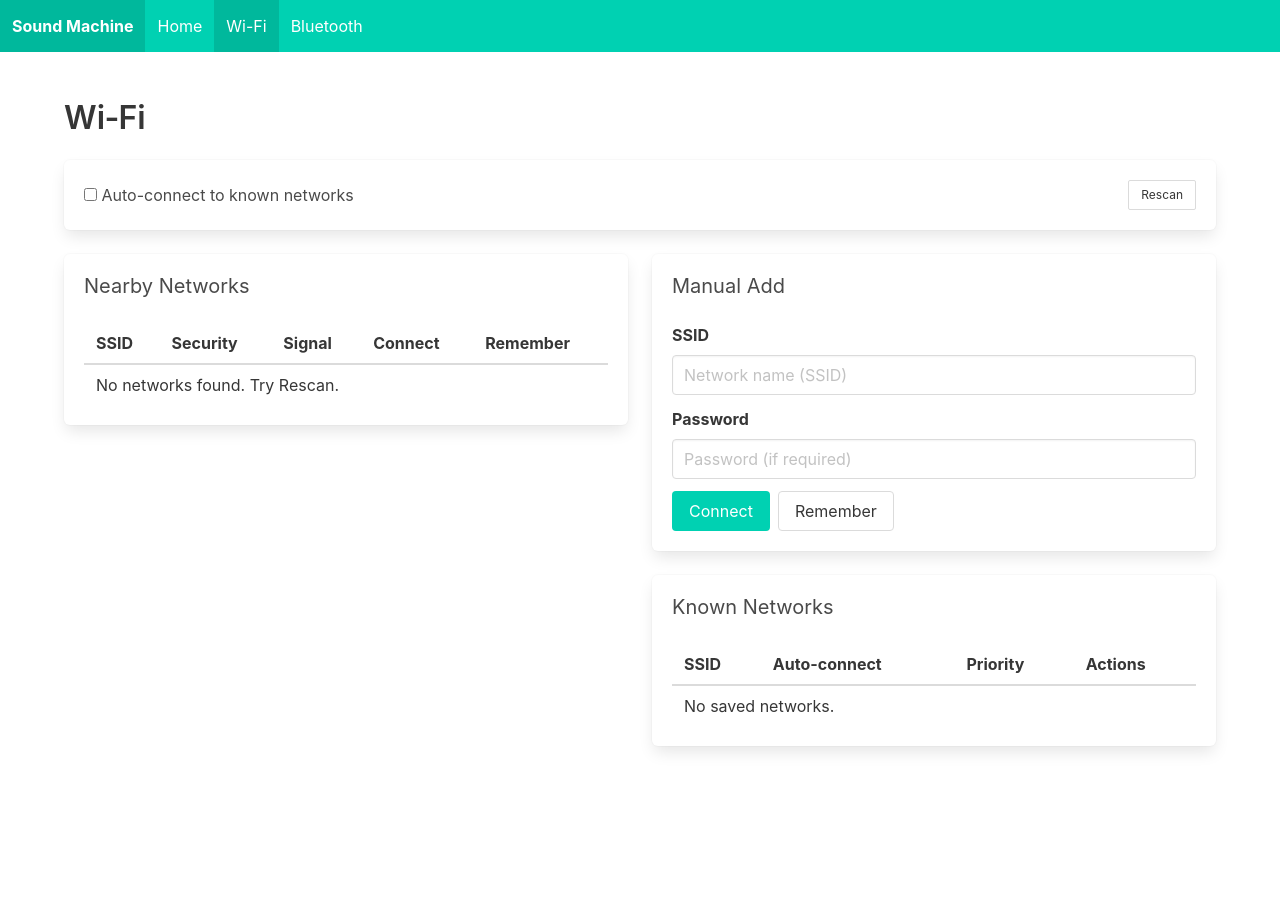
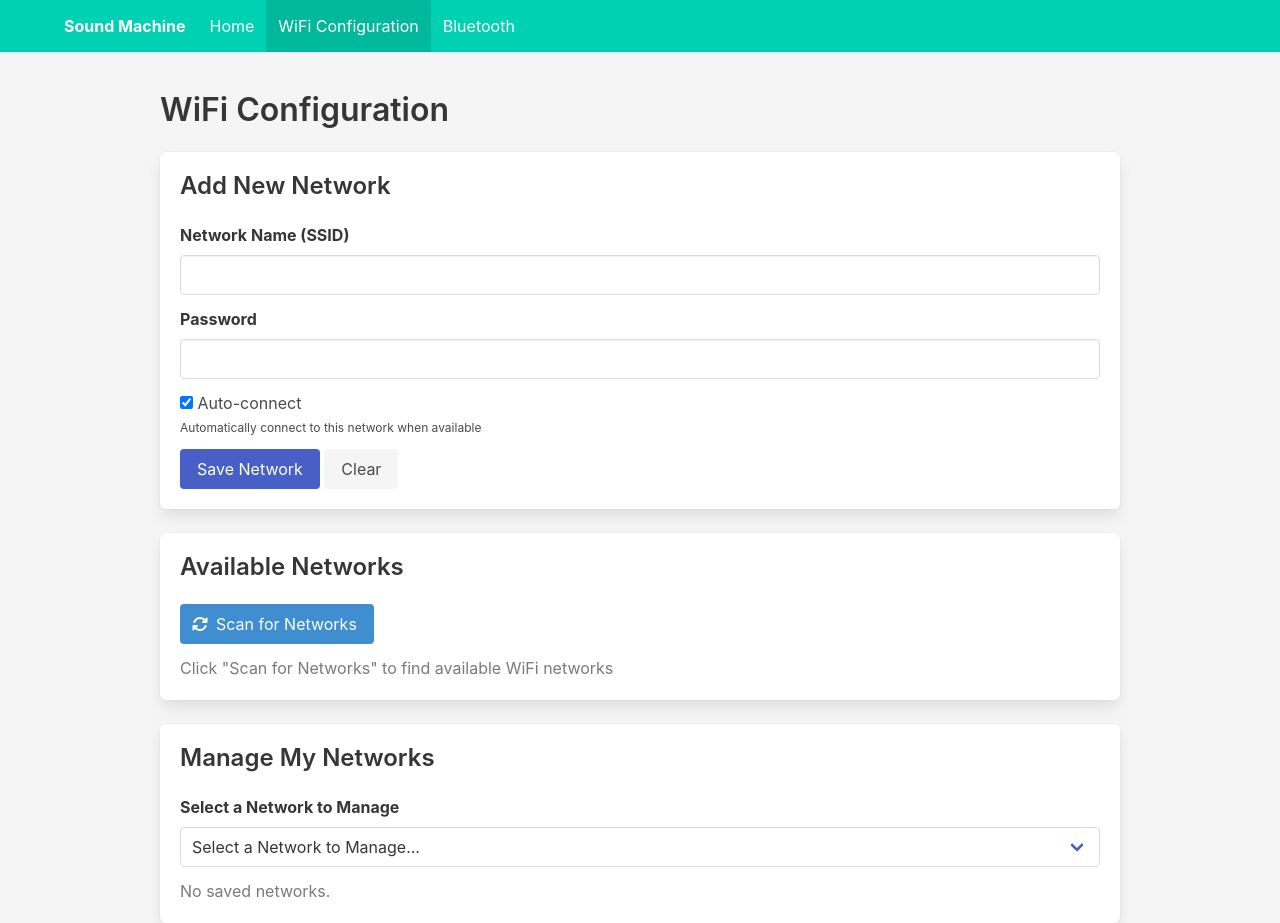
Before and after one commit to schubbydoo/sound-machine, a Flask app: template web_interface/backend/templates/wifi.html in a window 1280 px wide. Before the commit the page ends 752 px from the top, so only its background shows below. Run offline with Flask 3, Linux system fonts and the light colour scheme; the template is opened without the code that fills it, so the values that code supplies are empty.

Commit message:
feat(wifi): manage WiFi via NetworkManager profiles; untrack wifi.json
Add nm_wifi.py (NM keyfile helpers), route network_utils through it and
update wifi.html. Known networks now come from NetworkManager instead of
config/wifi.json. Untrack config/wifi.json (contained credentials), add
it to .gitignore and ship config/wifi.json.example.

Co-Authored-By: Claude Sonnet 5.5 <noreply@anthropic.com>

```diff
--- a/web_interface/backend/templates/wifi.html
+++ b/web_interface/backend/templates/wifi.html
@@ -3,198 +3,231 @@
 <head>
   <meta charset="UTF-8" />
   <meta name="viewport" content="width=device-width, initial-scale=1" />
-  <title>Wi‑Fi</title>
+  <title>WiFi Configuration</title>
   <link rel="stylesheet" href="https://cdn.jsdelivr.net/npm/bulma@0.9.4/css/bulma.min.css">
+  <link rel="stylesheet" href="https://cdnjs.cloudflare.com/ajax/libs/font-awesome/6.4.0/css/all.min.css">
+  <style>
+    body { padding-top: 0; background-color: #f5f5f5; min-height: 100vh; }
+    .container.main-content { max-width: 960px; margin-top: 40px; }
+    .box { border-radius: 6px; box-shadow: 0 0.5em 1em -0.125em rgba(10,10,10,0.1), 0 0px 0 1px rgba(10,10,10,0.02); }
+    .navbar { margin-bottom: 0; }
+    .navbar.is-primary { background-color: #00d1b2; }
+    .navbar-item.is-active { background-color: rgba(0,0,0,0.1); color: white; }
+  </style>
 </head>
 <body>
+
 <nav class="navbar is-primary" role="navigation" aria-label="main navigation">
+  <div class="container">
     <div class="navbar-brand">
-    <a class="navbar-item" href="/">
-      <strong>Sound Machine</strong>
+      <a class="navbar-item" href="/"><strong>Sound Machine</strong></a>
+      <a role="button" class="navbar-burger" aria-label="menu" aria-expanded="false" data-target="navbarMain">
+        <span aria-hidden="true"></span><span aria-hidden="true"></span><span aria-hidden="true"></span>
       </a>
     </div>
-  <div class="navbar-menu">
+    <div id="navbarMain" class="navbar-menu">
       <div class="navbar-start">
-      <a class="navbar-item" href="/">
-        Home
-      </a>
-      <a class="navbar-item is-active" href="/wifi">
-        Wi-Fi
-      </a>
-      <a class="navbar-item" href="/bt">
-        Bluetooth
-      </a>
+        <a class="navbar-item" href="/">Home</a>
+        <a class="navbar-item is-active" href="/wifi">WiFi Configuration</a>
+        <a class="navbar-item" href="/bt">Bluetooth</a>
+      </div>
     </div>
   </div>
 </nav>
 
-<section class="section">
-  <div class="container">
-    <h1 class="title">Wi‑Fi</h1>
+<div class="container main-content">
+  <div id="flashMsg" style="display:none" class="notification is-success is-light">
+    <button class="delete"></button>
+    <span class="icon"><i class="fas fa-check-circle"></i></span>
+    <span id="flashText"></span>
+  </div>
+  <div id="errorMsg" style="display:none" class="notification is-danger is-light">
+    <button class="delete"></button>
+    <span class="icon"><i class="fas fa-exclamation-triangle"></i></span>
+    <span id="errorText"></span>
+  </div>
+
+  <h1 class="title is-3">WiFi Configuration</h1>
+
   <div class="box">
-      <div class="level">
-        <div class="level-left">
-          <div class="level-item">
+    <h2 class="title is-4">Add New Network</h2>
+    <form id="addNetworkForm">
+      <div class="field">
+        <label class="label" for="ssid">Network Name (SSID)</label>
+        <div class="control">
+          <input class="input" type="text" id="ssid" name="ssid" required>
+        </div>
+      </div>
+      <div class="field">
+        <label class="label" for="password">Password</label>
+        <div class="control">
+          <input class="input" type="password" id="password" name="password">
+        </div>
+      </div>
+      <div class="field">
+        <div class="control">
           <label class="checkbox">
-              <input type="checkbox" id="auto" onchange="toggleAuto(this.checked)" {% if wcfg.autoConnect %}checked{% endif %}>
-              Auto-connect to known networks
+            <input type="checkbox" id="autoconnect" name="autoconnect" checked>
+            Auto-connect
           </label>
         </div>
+        <p class="help">Automatically connect to this network when available</p>
       </div>
-        <div class="level-right">
-          <div class="level-item">
-            <button class="button is-small" onclick="rescan()">Rescan</button>
+      <div class="field">
+        <div class="control">
+          <button type="submit" class="button is-link">Save Network</button>
+          <button type="button" class="button is-light" onclick="this.form.reset(); document.getElementById('autoconnect').checked = true;">Clear</button>
         </div>
       </div>
+    </form>
+  </div>
+
+  <div class="box">
+    <h2 class="title is-4">Available Networks</h2>
+    <div class="field">
+      <div class="control">
+        <button type="button" class="button is-info" onclick="location.reload()">
+          <span class="icon"><i class="fas fa-sync-alt"></i></span>
+          <span>Scan for Networks</span>
+        </button>
       </div>
     </div>
-
-    <div class="columns">
-      <div class="column">
-        <div class="box">
-          <h2 class="subtitle">Nearby Networks</h2>
-          <table class="table is-fullwidth is-striped is-hoverable">
-            <thead><tr><th>SSID</th><th>Security</th><th>Signal</th><th>Connect</th><th>Remember</th></tr></thead>
+    <div id="availableNetworks">
+      {% if nets %}
+      <table class="table is-fullwidth is-striped">
+        <thead><tr><th>Network Name</th><th>Signal</th><th>Actions</th></tr></thead>
         <tbody>
-              {% if nets %}
           {% for n in nets %}
           <tr>
-                <td><code>{{ n.ssid }}</code></td>
-                <td>{{ n.security }}</td>
+            <td>{{ n.ssid }}</td>
             <td>{{ n.signal }}</td>
             <td>
-                  <div class="field has-addons">
-                    <div class="control">
-                      <input class="input is-small" type="password" id="pw-{{ n.ssid }}" placeholder="Password (if needed)">
-                    </div>
-                    <div class="control">
-                      <button class="button is-small is-primary" onclick="connect('{{ n.ssid }}')">Connect</button>
-                    </div>
-                  </div>
-                </td>
-                <td>
-                  <div class="field has-addons">
-                    <div class="control">
-                      <input class="input is-small" type="password" id="rpw-{{ n.ssid }}" placeholder="Save password">
-                    </div>
-                    <div class="control">
-                      <button class="button is-small" onclick="remember('{{ n.ssid }}')">Remember</button>
-                    </div>
-                  </div>
+              <button class="button is-link is-small" onclick="connectToSsid('{{ n.ssid }}')">Connect</button>
             </td>
           </tr>
           {% endfor %}
-              {% else %}
-              <tr><td colspan="5">No networks found. Try Rescan.</td></tr>
-              {% endif %}
         </tbody>
       </table>
-        </div>
-      </div>
-
-      <div class="column">
-        <div class="box">
-          <h2 class="subtitle">Manual Add</h2>
-          <div class="field">
-            <label class="label">SSID</label>
-            <div class="control">
-              <input class="input" id="m-ssid" placeholder="Network name (SSID)">
-            </div>
-          </div>
-          <div class="field">
-            <label class="label">Password</label>
-            <div class="control">
-              <input class="input" id="m-pass" type="password" placeholder="Password (if required)">
-            </div>
-          </div>
-          <div class="buttons">
-            <button class="button is-primary" onclick="connectManual()">Connect</button>
-            <button class="button" onclick="rememberManual()">Remember</button>
+      {% else %}
+      <p class="has-text-grey">Click "Scan for Networks" to find available WiFi networks</p>
+      {% endif %}
     </div>
   </div>
 
   <div class="box">
-          <h2 class="subtitle">Known Networks</h2>
-          <table class="table is-fullwidth is-striped">
-            <thead><tr><th>SSID</th><th>Auto-connect</th><th>Priority</th><th>Actions</th></tr></thead>
-            <tbody>
-            {% if wcfg.known %}
+    <h2 class="title is-4">Manage My Networks</h2>
+    <div class="field">
+      <label class="label" for="networkSelect">Select a Network to Manage</label>
+      <div class="control">
+        <div class="select is-fullwidth">
+          <select id="networkSelect">
+            <option value="">Select a Network to Manage...</option>
             {% for ssid, meta in wcfg.known.items() %}
-              <tr>
-                <td><code>{{ ssid }}</code></td>
-                <td>
-                  <label class="checkbox">
-                    <input type="checkbox" id="auto-{{ ssid }}" {% if meta.auto %}checked{% endif %}>
-                  </label>
-                </td>
-                <td>
-                  <input class="input is-small" style="max-width: 6rem" id="prio-{{ ssid }}" type="number" value="{{ meta.priority }}" />
-                </td>
-                <td>
-                  <div class="buttons are-small">
-                    <button class="button is-info" onclick="applyAuto('{{ ssid }}')">Apply</button>
-                    <button class="button is-light" onclick="forget('{{ ssid }}')">Forget</button>
-                  </div>
-                </td>
-              </tr>
+            <option value="{{ ssid }}">{{ ssid }}</option>
             {% endfor %}
-            {% else %}
-              <tr><td colspan="4">No saved networks.</td></tr>
-            {% endif %}
-            </tbody>
-          </table>
+          </select>
         </div>
       </div>
     </div>
+    <div id="manageNetworkActions" class="field" style="display:none">
+      <div class="control">
+        <button type="button" id="connectSavedBtn" class="button is-success">Connect</button>
+        <button type="button" id="deleteNetworkBtn" class="button is-danger">Delete Network</button>
+        <button type="button" id="cancelManageBtn" class="button is-light">Cancel</button>
       </div>
-</section>
+    </div>
+    {% if not wcfg.known %}
+    <p class="has-text-grey">No saved networks.</p>
+    {% endif %}
+  </div>
+</div>
+
 <script>
-async function connect(ssid){
-  const pw = document.getElementById('pw-'+ssid)?.value || '';
-  const res = await fetch('/wifi/connect', {method:'POST', headers:{'Content-Type':'application/json'}, body: JSON.stringify({ssid:ssid, password:pw})});
+  // Notification close
+  document.querySelectorAll('.notification .delete').forEach(btn => {
+    btn.addEventListener('click', () => btn.closest('.notification').remove());
+  });
+  // Navbar burger
+  document.querySelectorAll('.navbar-burger').forEach(el => {
+    el.addEventListener('click', () => {
+      const target = document.getElementById(el.dataset.target);
+      el.classList.toggle('is-active');
+      target.classList.toggle('is-active');
+    });
+  });
+
+  function showFlash(msg) {
+    document.getElementById('flashText').textContent = msg;
+    document.getElementById('flashMsg').style.display = '';
+  }
+  function showError(msg) {
+    document.getElementById('errorText').textContent = msg;
+    document.getElementById('errorMsg').style.display = '';
+  }
+
+  // Add / save network
+  document.getElementById('addNetworkForm').addEventListener('submit', async (e) => {
+    e.preventDefault();
+    const ssid = document.getElementById('ssid').value.trim();
+    const password = document.getElementById('password').value;
+    if (!ssid) return;
+    const res = await fetch('/wifi/remember', {
+      method: 'POST',
+      headers: {'Content-Type': 'application/json'},
+      body: JSON.stringify({ssid, password})
+    });
     const js = await res.json();
-  if(!js.ok){ alert('Connect failed: '+(js.error||'')); } else { alert('Connect: '+js.output); }
+    if (js.ok) location.reload();
+    else showError('Failed to save: ' + (js.error || 'unknown error'));
+  });
+
+  // Connect to scanned network
+  function connectToSsid(ssid) {
+    const password = prompt(`Enter password for "${ssid}" (leave blank if open):`);
+    if (password === null) return;
+    fetch('/wifi/connect', {
+      method: 'POST',
+      headers: {'Content-Type': 'application/json'},
+      body: JSON.stringify({ssid, password})
+    }).then(r => r.json()).then(js => {
+      if (js.ok) { showFlash('Connecting to ' + ssid + '…'); }
+      else showError('Connect failed: ' + (js.error || js.output || ''));
+    });
   }
-async function remember(ssid){
-  const pw = document.getElementById('rpw-'+ssid)?.value || '';
-  const res = await fetch('/wifi/remember', {method:'POST', headers:{'Content-Type':'application/json'}, body: JSON.stringify({ssid:ssid, password:pw})});
+
+  // Manage saved networks
+  const networkSelect = document.getElementById('networkSelect');
+  networkSelect.addEventListener('change', (e) => {
+    document.getElementById('manageNetworkActions').style.display = e.target.value ? 'block' : 'none';
+  });
+  document.getElementById('connectSavedBtn').addEventListener('click', () => {
+    const ssid = networkSelect.value;
+    if (!ssid) return;
+    fetch('/wifi/connect', {
+      method: 'POST',
+      headers: {'Content-Type': 'application/json'},
+      body: JSON.stringify({ssid, password: ''})
+    }).then(r => r.json()).then(js => {
+      if (js.ok) { showFlash('Connecting to ' + ssid + '…'); }
+      else showError('Connect failed: ' + (js.error || js.output || ''));
+    });
+  });
+  document.getElementById('deleteNetworkBtn').addEventListener('click', async () => {
+    const ssid = networkSelect.value;
+    if (!ssid || !confirm(`Delete network "${ssid}"?`)) return;
+    const res = await fetch('/wifi/forget', {
+      method: 'POST',
+      headers: {'Content-Type': 'application/json'},
+      body: JSON.stringify({ssid})
+    });
     const js = await res.json();
-  if(!js.ok){ alert('Remember failed: '+(js.error||'')); } else { location.reload(); }
-}
-async function connectManual(){
-  const ssid = document.getElementById('m-ssid').value;
-  const pw = document.getElementById('m-pass').value;
-  const res = await fetch('/wifi/connect', {method:'POST', headers:{'Content-Type':'application/json'}, body: JSON.stringify({ssid:ssid, password:pw})});
-  const js = await res.json();
-  if(!js.ok){ alert('Connect failed: '+(js.error||'')); } else { alert('Connect: '+js.output); }
-}
-async function rememberManual(){
-  const ssid = document.getElementById('m-ssid').value;
-  const pw = document.getElementById('m-pass').value;
-  const res = await fetch('/wifi/remember', {method:'POST', headers:{'Content-Type':'application/json'}, body: JSON.stringify({ssid:ssid, password:pw})});
-  const js = await res.json();
-  if(!js.ok){ alert('Remember failed: '+(js.error||'')); } else { location.reload(); }
-}
-async function forget(ssid){
-  const res = await fetch('/wifi/forget', {method:'POST', headers:{'Content-Type':'application/json'}, body: JSON.stringify({ssid:ssid})});
-  const js = await res.json();
-  if(!js.ok){ alert('Forget failed: '+(js.error||'')); } else { location.reload(); }
-}
-async function toggleAuto(checked){
-  const res = await fetch('/wifi/auto', {method:'POST', headers:{'Content-Type':'application/json'}, body: JSON.stringify({enable: checked})});
-  const js = await res.json();
-  if(!js.ok){ alert('Toggle failed'); }
-}
-async function rescan(){
-  location.reload();
-}
-async function applyAuto(ssid){
-  const en = document.getElementById('auto-'+ssid).checked;
-  const prio = parseInt(document.getElementById('prio-'+ssid).value||'0',10);
-  const res = await fetch('/wifi/auto', {method:'POST', headers:{'Content-Type':'application/json'}, body: JSON.stringify({ssid:ssid, enable: en, priority: prio})});
-  const js = await res.json();
-  if(!js.ok){ alert('Apply failed: '+(js.error||'')); } else { alert('Updated'); }
-}
+    if (js.ok) location.reload();
+    else showError('Delete failed: ' + (js.error || ''));
+  });
+  document.getElementById('cancelManageBtn').addEventListener('click', () => {
+    networkSelect.value = '';
+    document.getElementById('manageNetworkActions').style.display = 'none';
+  });
 </script>
 </body>
 </html>
```
Also changed, not shown: config/wifi.json (deleted, +0 -25 lines), web_interface/backend/network_utils.py (+15 -72 lines), web_interface/backend/nm_wifi.py (added, +217 -0 lines), 2 other files. Lines whose indentation alone changed are shown as unchanged.
